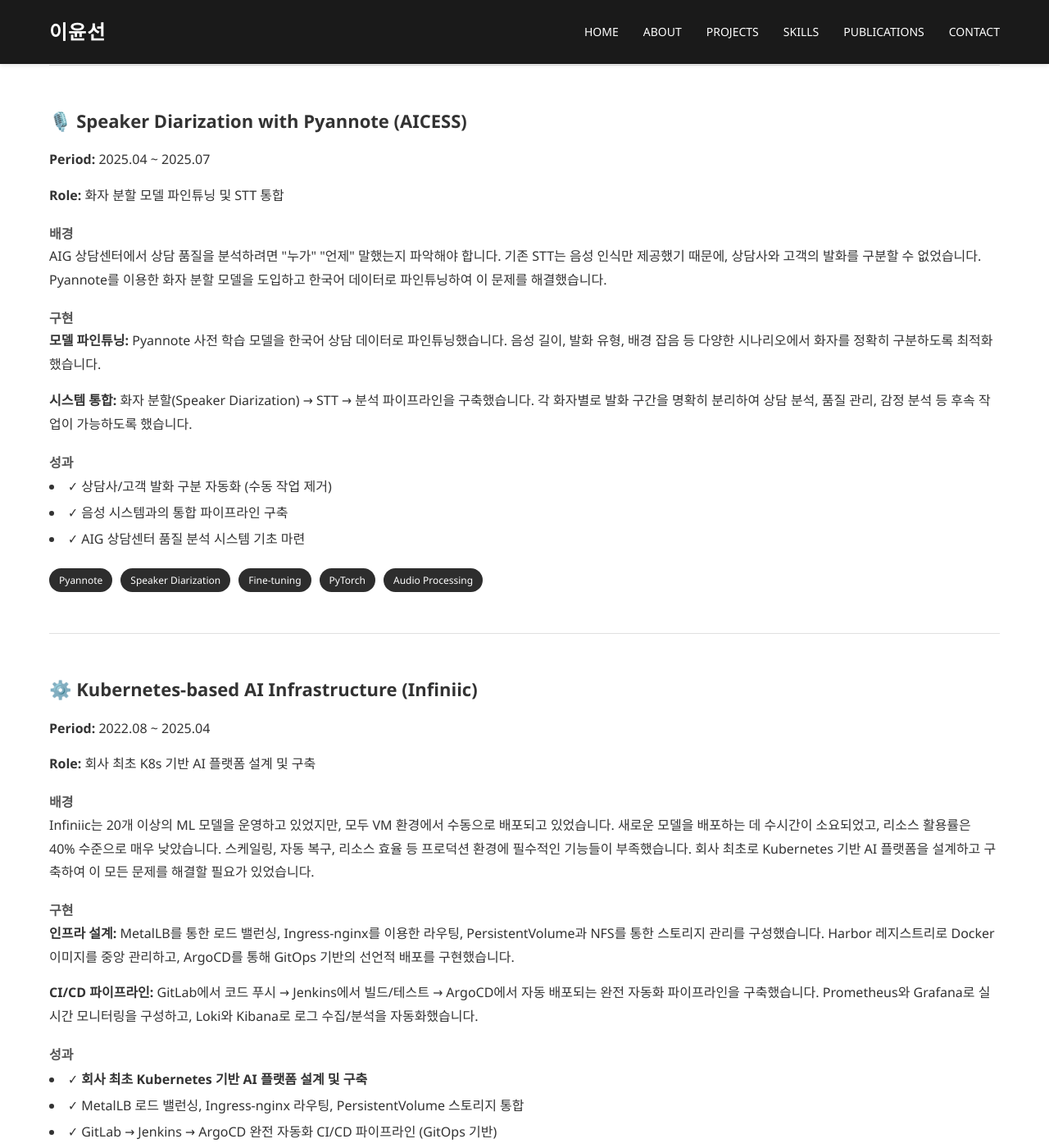
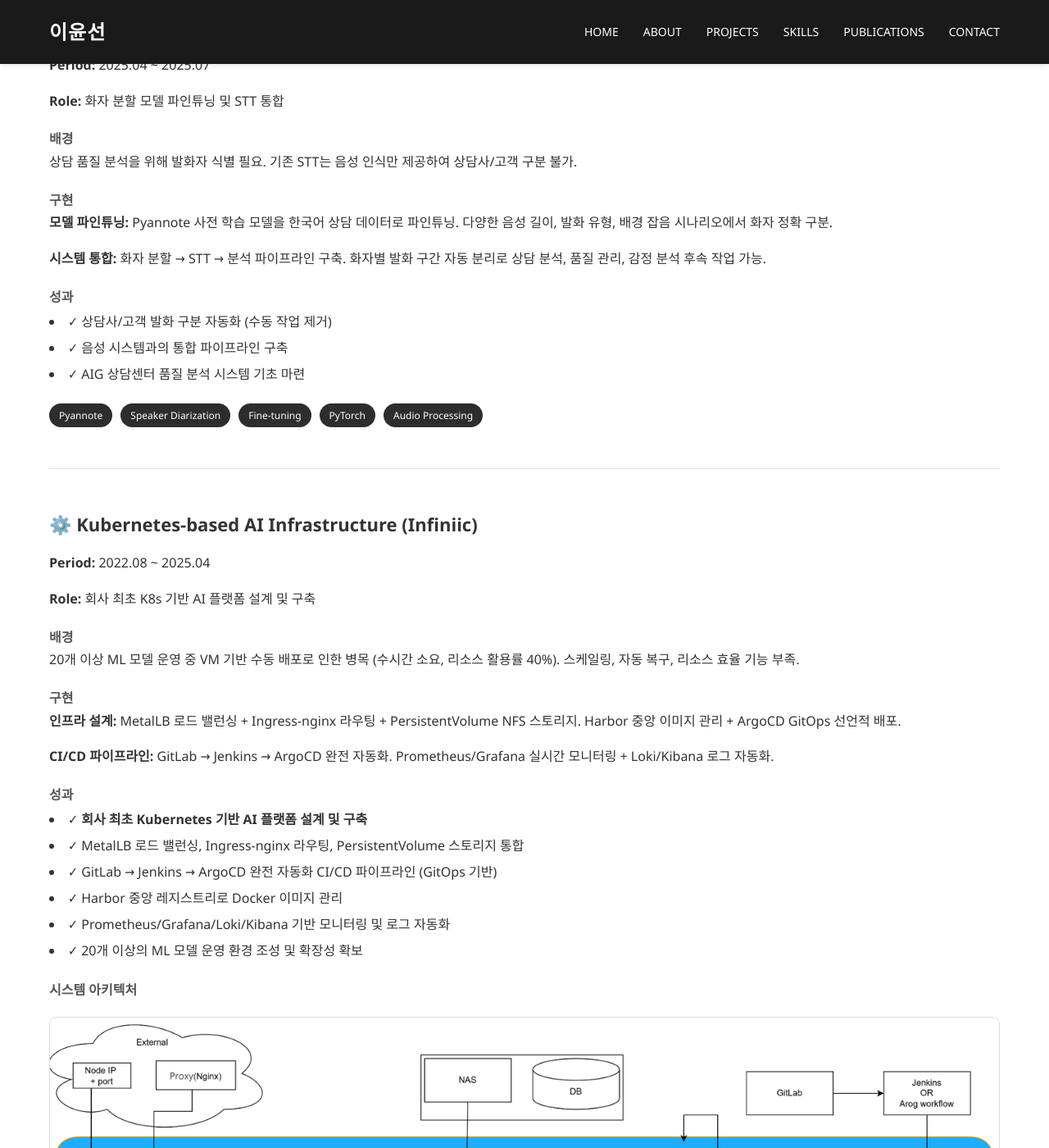
Before and after one commit to ckc5800/ckc5800.github.io, a Jekyll site: the page built from projects.html, in a window 1280 px wide and 1400 px high, scrolled down 2492 px. Shown: the whole window at 82% size. Built offline with Jekyll 4.4.1, drawn with Linux system fonts in a browser that asks for light colours; some of the changed text lies outside the part shown.

Commit message:
Rewrite all project sections with professional portfolio writing principles

```diff
--- a/projects.html
+++ b/projects.html
@@ -11,11 +11,11 @@ title: Projects
     <p><strong>Role:</strong> 혼자 풀스택 설계 및 구축 (Architecture, Backend, Frontend, DevOps)</p>
 
     <h4 style="margin-top: 20px; color: #555;">배경</h4>
-    <p>AICESS의 음성 상담 센터(AIG)는 대규모 AI 음성 합성 서비스가 필요했습니다. 기존 TTS 시스템은 사용자 요청에서 음성 출력까지의 시간(TTFB)이 약 2.3초로 길어서 실시간 상담에 부적합했습니다. 또한 동시에 처리할 수 있는 채널이 제한되어 스케일링에 문제가 있었습니다. 이를 해결하기 위해 혼자서 전체 시스템을 풀스택으로 재설계하고 구축했습니다.</p>
+    <p>AIG 상담센터 TTS 시스템의 응답 시간 2.3초 문제 및 동시 채널 부족(12ch). 실시간 음성 합성 요구로 인한 시스템 재설계 필요.</p>
 
     <h4 style="margin-top: 20px; color: #555;">구현</h4>
-    <p><strong>시스템 아키텍처:</strong> FastAPI 기반 WebSocket/REST API 게이트웨이를 중심으로, vLLM-Omni(Qwen3-TTS-1.7B) 추론 엔진, Redis 분산락 & 캐싱 레이어, React 관리자 대시보드를 구성했습니다. 문장 단위 논리 청킹으로 응답 시간을 분산시키고, WebSocket을 통한 지속적 스트리밍으로 첫 음성 출력까지의 시간을 획기적으로 단축했습니다.</p>
-    <p><strong>성능 최적화:</strong> Pre-Normalization, CUDA Graph Warmup, 세마포어 기반 동시성 제어로 GPU 메모리 효율을 극대화했습니다. Redis 캐싱으로 동일 문장 재요청 시 0ms 응답을 구현했습니다. 또한 5가지 핵심 엔지니어링 문제(팝 노이즈, GC 누수, 세션 탈취, ITN 토크나이저, CPU 병목)를 프로덕션 환경에서 발견하고 해결했습니다.</p>
+    <p><strong>시스템 아키텍처:</strong> FastAPI WebSocket/REST 게이트웨이 + vLLM-Omni(Qwen3-TTS) 추론 엔진 + Redis 분산락 & 캐싱 + React 대시보드. 문장 단위 논리 청킹 및 WebSocket 스트리밍으로 TTFB 단축.</p>
+    <p><strong>성능 최적화:</strong> Pre-Normalization, CUDA Graph Warmup, 세마포어 동시성 제어로 GPU 메모리 극대화. Redis 캐싱으로 동일 문장 0ms 응답 구현. 5가지 엔지니어링 문제 해결 (팝 노이즈, GC 누수, 세션 탈취, ITN 토크나이저, CPU 병목).</p>
 
     <h4 style="margin-top: 20px; color: #555;">성과 (KPI)</h4>
     <ul style="list-style-position: inside; line-height: 2;">
@@ -74,11 +74,11 @@ title: Projects
     <p><strong>Role:</strong> STT 배포 및 서빙 담당 (팀 협업)</p>
 
     <h4 style="margin-top: 20px; color: #555;">배경</h4>
-    <p>AICESS의 AIG 상담센터는 하루 수천 건의 전화 통화를 실시간으로 처리해야 합니다. 기존 STT 시스템은 구조상 병목이 있어 동시 처리 채널이 부족했고, 추론 지연시간이 불안정했습니다. Whisper-large-v3와 WhisperX를 활용한 음성인식 시스템을 재구축하고, 파이프라인 전체를 최적화할 필요가 있었습니다.</p>
+    <p>하루 수천 건 전화 통화 실시간 처리 필요. 기존 STT 시스템 병목으로 인한 채널 부족 및 추론 지연 불안정.</p>
 
     <h4 style="margin-top: 20px; color: #555;">구현</h4>
-    <p><strong>시스템 재구축:</strong> Triton Inference Server 기반으로 음성인식 파이프라인을 모듈화했습니다. 로그 및 Docker 구조를 개선하고, 재사용성을 위해 코드를 모듈화했습니다. WhisperX를 이용한 화자 분할과 STT를 통합하여 상담사/고객 구분이 가능하게 구성했습니다.</p>
-    <p><strong>성능 최적화:</strong> 전처리/병렬 코드를 추가하여 처리 속도를 향상시켰습니다. 컨테이너 재시작 모니터링 등 안전성 관련 설정을 강화했습니다. 배치 처리와 스트리밍 처리를 모두 지원하도록 설계하여 다양한 사용 사례에 대응했습니다.</p>
+    <p><strong>시스템 재구축:</strong> Triton Inference Server 기반 음성인식 파이프라인 모듈화. Docker 구조 개선 및 코드 재사용성 향상. WhisperX 기반 화자 분할 + STT 통합으로 상담사/고객 발화 자동 구분.</p>
+    <p><strong>성능 최적화:</strong> 전처리 병렬화 및 배치/스트리밍 처리 통합. 컨테이너 모니터링 강화 및 안정성 확보.</p>
 
     <h4 style="margin-top: 20px; color: #555;">성과</h4>
     <ul style="list-style-position: inside; line-height: 2;">
@@ -106,11 +106,11 @@ title: Projects
     <p><strong>Role:</strong> 화자 분할 모델 파인튜닝 및 STT 통합</p>
 
     <h4 style="margin-top: 20px; color: #555;">배경</h4>
-    <p>AIG 상담센터에서 상담 품질을 분석하려면 "누가" "언제" 말했는지 파악해야 합니다. 기존 STT는 음성 인식만 제공했기 때문에, 상담사와 고객의 발화를 구분할 수 없었습니다. Pyannote를 이용한 화자 분할 모델을 도입하고 한국어 데이터로 파인튜닝하여 이 문제를 해결했습니다.</p>
+    <p>상담 품질 분석을 위해 발화자 식별 필요. 기존 STT는 음성 인식만 제공하여 상담사/고객 구분 불가.</p>
 
     <h4 style="margin-top: 20px; color: #555;">구현</h4>
-    <p><strong>모델 파인튜닝:</strong> Pyannote 사전 학습 모델을 한국어 상담 데이터로 파인튜닝했습니다. 음성 길이, 발화 유형, 배경 잡음 등 다양한 시나리오에서 화자를 정확히 구분하도록 최적화했습니다.</p>
-    <p><strong>시스템 통합:</strong> 화자 분할(Speaker Diarization) → STT → 분석 파이프라인을 구축했습니다. 각 화자별로 발화 구간을 명확히 분리하여 상담 분석, 품질 관리, 감정 분석 등 후속 작업이 가능하도록 했습니다.</p>
+    <p><strong>모델 파인튜닝:</strong> Pyannote 사전 학습 모델을 한국어 상담 데이터로 파인튜닝. 다양한 음성 길이, 발화 유형, 배경 잡음 시나리오에서 화자 정확 구분.</p>
+    <p><strong>시스템 통합:</strong> 화자 분할 → STT → 분석 파이프라인 구축. 화자별 발화 구간 자동 분리로 상담 분석, 품질 관리, 감정 분석 후속 작업 가능.</p>
 
     <h4 style="margin-top: 20px; color: #555;">성과</h4>
     <ul style="list-style-position: inside; line-height: 2;">
@@ -136,11 +136,11 @@ title: Projects
     <p><strong>Role:</strong> 회사 최초 K8s 기반 AI 플랫폼 설계 및 구축</p>
 
     <h4 style="margin-top: 20px; color: #555;">배경</h4>
-    <p>Infiniic는 20개 이상의 ML 모델을 운영하고 있었지만, 모두 VM 환경에서 수동으로 배포되고 있었습니다. 새로운 모델을 배포하는 데 수시간이 소요되었고, 리소스 활용률은 40% 수준으로 매우 낮았습니다. 스케일링, 자동 복구, 리소스 효율 등 프로덕션 환경에 필수적인 기능들이 부족했습니다. 회사 최초로 Kubernetes 기반 AI 플랫폼을 설계하고 구축하여 이 모든 문제를 해결할 필요가 있었습니다.</p>
+    <p>20개 이상 ML 모델 운영 중 VM 기반 수동 배포로 인한 병목 (수시간 소요, 리소스 활용률 40%). 스케일링, 자동 복구, 리소스 효율 기능 부족.</p>
 
     <h4 style="margin-top: 20px; color: #555;">구현</h4>
-    <p><strong>인프라 설계:</strong> MetalLB를 통한 로드 밸런싱, Ingress-nginx를 이용한 라우팅, PersistentVolume과 NFS를 통한 스토리지 관리를 구성했습니다. Harbor 레지스트리로 Docker 이미지를 중앙 관리하고, ArgoCD를 통해 GitOps 기반의 선언적 배포를 구현했습니다.</p>
-    <p><strong>CI/CD 파이프라인:</strong> GitLab에서 코드 푸시 → Jenkins에서 빌드/테스트 → ArgoCD에서 자동 배포되는 완전 자동화 파이프라인을 구축했습니다. Prometheus와 Grafana로 실시간 모니터링을 구성하고, Loki와 Kibana로 로그 수집/분석을 자동화했습니다.</p>
+    <p><strong>인프라 설계:</strong> MetalLB 로드 밸런싱 + Ingress-nginx 라우팅 + PersistentVolume NFS 스토리지. Harbor 중앙 이미지 관리 + ArgoCD GitOps 선언적 배포.</p>
+    <p><strong>CI/CD 파이프라인:</strong> GitLab → Jenkins → ArgoCD 완전 자동화. Prometheus/Grafana 실시간 모니터링 + Loki/Kibana 로그 자동화.</p>
 
     <h4 style="margin-top: 20px; color: #555;">성과</h4>
     <ul style="list-style-position: inside; line-height: 2;">
@@ -176,11 +176,11 @@ title: Projects
     <p><strong>Role:</strong> 사내 지식 관리 및 요약 시스템 개발</p>
 
     <h4 style="margin-top: 20px; color: #555;">배경</h4>
-    <p>Infiniic의 직원들은 매일 수백 건의 회의록, 기술 문서, 프로젝트 리포트를 작성합니다. 이런 문서들을 효율적으로 검색하고 참고하기 위해서는 각 문서의 핵심 내용을 자동으로 요약하는 시스템이 필요했습니다. 수동 요약은 시간이 오래 걸리고 비효율적이므로, 사전 학습된 NLP 모델을 활용한 자동 요약 시스템을 구축했습니다.</p>
+    <p>수백 건 일일 문서 (회의록, 기술 문서, 프로젝트 리포트) 생성. 핵심 내용 자동 요약 및 검색 시스템 필요.</p>
 
     <h4 style="margin-top: 20px; color: #555;">구현</h4>
-    <p><strong>모델 선택 및 파인튜닝:</strong> BART와 T5 두 가지 모델을 비교 실험했습니다. 회의록, 기술 문서 등 다양한 도메인 데이터로 파인튜닝하여 정확도를 최대화했습니다. Hugging Face의 사전 학습 모델을 활용하여 빠르게 프로토타입을 구축하고, Kubernetes 환경에 배포했습니다.</p>
-    <p><strong>시스템 구축:</strong> 문서 업로드 → 요약 생성 → 메타데이터 저장 → 검색 인덱싱의 완전 자동화 파이프라인을 구축했습니다. 월 1,000건 이상의 문서를 실시간으로 처리할 수 있도록 스케일 했습니다.</p>
+    <p><strong>모델 선택 및 파인튜닝:</strong> BART/T5 모델 비교 실험. 회의록, 기술 문서 등 다양한 도메인 데이터로 파인튜닝. Hugging Face 사전 학습 모델 기반 프로토타입 → Kubernetes 배포.</p>
+    <p><strong>시스템 구축:</strong> 문서 업로드 → 요약 생성 → 메타데이터 저장 → 검색 인덱싱 완전 자동화. 월 1,000건 이상 실시간 처리 규모 확보.</p>
 
     <h4 style="margin-top: 20px; color: #555;">성과</h4>
     <ul style="list-style-position: inside; line-height: 2;">
@@ -222,11 +222,11 @@ title: Projects
     <p><strong>Role:</strong> 전차 탐지 모델 개발 및 프로덕션 최적화</p>
 
     <h4 style="margin-top: 20px; color: #555;">배경</h4>
-    <p>국방 도메인에서 정찰 영상 또는 드론 영상에서 전차를 자동으로 탐지하는 것은 중요한 과제입니다. 기존에는 수동 분석에 의존했기 때문에 시간이 오래 걸리고 비용이 높았습니다. YOLO 기반의 고정확도 실시간 탐지 모델을 개발하여 이 작업을 자동화해야 했습니다.</p>
+    <p>정찰/드론 영상에서 전차 자동 탐지 필요. 기존 수동 분석의 시간 및 비용 문제.</p>
 
     <h4 style="margin-top: 20px; color: #555;">구현</h4>
-    <p><strong>모델 개발:</strong> YOLOv5/YOLOv8 기반으로 전차 탐지 모델을 구축했습니다. 국방 도메인의 특수한 데이터셋(다양한 조도, 각도, 배경)에 대한 강건성을 확보하기 위해 데이터 증강과 하이퍼파라미터 튜닝을 수행했습니다.</p>
-    <p><strong>프로덕션 최적화:</strong> TensorRT를 이용한 모델 양자화로 추론 속도를 극대화했습니다. CUDA 최적화와 배치 처리를 통해 GPU 활용률을 70% 이상으로 달성했으며, 엣지 디바이스에서도 실시간 처리가 가능하도록 했습니다.</p>
+    <p><strong>모델 개발:</strong> YOLOv5/v8 기반 전차 탐지 모델. 다양한 조도, 각도, 배경 시나리오 강건성 확보를 위한 데이터 증강 및 하이퍼파라미터 튜닝.</p>
+    <p><strong>프로덕션 최적화:</strong> TensorRT 양자화로 추론 속도 극대화. CUDA 최적화 및 배치 처리로 GPU 활용률 70% 달성. 엣지 디바이스 실시간 처리 가능.</p>
 
     <h4 style="margin-top: 20px; color: #555;">성과</h4>
     <ul style="list-style-position: inside; line-height: 2;">
@@ -253,11 +253,11 @@ title: Projects
     <p><strong>Role:</strong> 센서 퓨전 기반 자율주행 연구 및 모델 개발</p>
 
     <h4 style="margin-top: 20px; color: #555;">배경</h4>
-    <p>자율주행 자동차의 정확한 환경 인식은 안전의 핵심입니다. 기존의 2D 세그멘테이션은 도로, 장애물, 보행자 등을 2차원 평면에서만 인식하기 때문에, 3차원 공간에서의 정확한 거리와 높이 정보를 놓칠 수 있습니다. LiDAR(3D 포인트 클라우드)와 카메라(2D 이미지)를 결합한 센서 퓨전 기반 3D 시맨틱 세그멘테이션 모델이 필요했습니다.</p>
+    <p>자율주행 환경 인식에 3D 거리/높이 정보 필수. 기존 2D 세그멘테이션의 한계로 인한 센서 퓨전 필요.</p>
 
     <h4 style="margin-top: 20px; color: #555;">구현</h4>
-    <p><strong>모델 아키텍처:</strong> Trans-Unet(Transformer + U-Net 하이브리드) 아키텍처를 설계하여 LiDAR 포인트 클라우드와 카메라 이미지를 효과적으로 퓨전했습니다. Transformer의 장거리 의존성 학습과 U-Net의 다중 스케일 피처 추출을 결합하여 정확도를 극대화했습니다.</p>
-    <p><strong>연구 기여:</strong> 학술 논문 2편을 제1저자로 게재하여 센서 퓨전 기반 3D 세그멘테이션의 방법론을 제시했습니다. 추가로 생성 모델(Latent Diffusion)을 활용한 학습 데이터 부족 문제 해결 연구도 수행하여 국방기술학회에서 우수 논문상을 수상했습니다.</p>
+    <p><strong>모델 아키텍처:</strong> Trans-Unet (Transformer + U-Net 하이브리드) 설계로 LiDAR 포인트 클라우드 + 카메라 이미지 효과적 퓨전. Transformer 장거리 의존성 + U-Net 다중 스케일 피처 추출 결합.</p>
+    <p><strong>연구 기여:</strong> 논문 2편 제1저자 게재 (한국자동차학회 2022.11, 2023.04). Latent Diffusion 기반 합성 데이터 생성 연구로 국방기술학회 우수 논문상 수상.</p>
 
     <h4 style="margin-top: 20px; color: #555;">성과</h4>
     <ul style="list-style-position: inside; line-height: 2;">
@@ -283,11 +283,11 @@ title: Projects
     <p><strong>Role:</strong> 생성 모델을 활용한 국방 데이터 확보 연구 및 구현</p>
 
     <h4 style="margin-top: 20px; color: #555;">배경</h4>
-    <p>국방 도메인의 AI 모델 개발은 학습 데이터 부족이 최대 과제입니다. 보안 상 제약으로 실제 국방 데이터 수집이 어렵기 때문입니다. 기존 GAN은 모드 붕괴 문제가 있었고, Stable Diffusion 등의 생성 모델은 일반 도메인에 최적화되어 있었습니다. Latent Diffusion을 국방 도메인에 맞게 커스터마이징하여 고품질의 합성 데이터를 생성하는 연구를 수행했습니다.</p>
+    <p>국방 도메인 AI 모델 개발의 학습 데이터 부족 (보안 제약으로 수집 어려움). GAN 모드 붕괴 문제 및 범용 생성 모델의 도메인 불일치.</p>
 
     <h4 style="margin-top: 20px; color: #555;">구현</h4>
-    <p><strong>모델 개발:</strong> Latent Diffusion의 노이즈 스케줄, 조건부 생성(Conditional Generation), 데이터셋 특성을 반영한 LoRA(Low-Rank Adaptation) 파인튜닝을 수행했습니다. 원본 국방 이미지의 스타일, 배경, 객체 특성을 학습하여 합성 데이터가 실제와 유사하면서도 다양하도록 했습니다.</p>
-    <p><strong>검증 및 평가:</strong> 생성된 합성 데이터를 실제 모델 학습에 사용하여 성능을 검증했습니다. 90% 이상의 유사도(FID Score 기준)로 충분한 품질의 데이터를 생성할 수 있음을 입증했습니다.</p>
+    <p><strong>모델 개발:</strong> Latent Diffusion 노이즈 스케줄 + 조건부 생성 + LoRA 파인튜닝. 국방 이미지의 스타일, 배경, 객체 특성 학습으로 현실성 높은 합성 데이터 생성.</p>
+    <p><strong>검증 및 평가:</strong> 합성 데이터를 실제 모델 학습에 적용하여 검증. FID Score 기준 90% 이상 유사도 달성.</p>
 
     <h4 style="margin-top: 20px; color: #555;">성과</h4>
     <ul style="list-style-position: inside; line-height: 2;">
@@ -321,11 +321,11 @@ title: Projects
     <p><strong>Role:</strong> 독립 개발 (Full-Stack) - GUI 도구 설계 및 구현</p>
 
     <h4 style="margin-top: 20px; color: #555;">배경</h4>
-    <p>Eden T&S는 대규모 PDF/이미지 문서에서 표(Table) 영역을 추출하는 OCR 프로젝트를 진행 중이었습니다. 하지만 학습 데이터의 수동 주석이 병목이었습니다. 매월 수만 장의 문서를 처리해야 했는데, 표 영역을 수동으로 찾고 표시하는 작업에 많은 시간이 소요되었습니다. 이 과정을 자동화하는 주석 도구(Annotation Tool)가 필요했습니다.</p>
+    <p>월 수만 장 PDF/이미지 문서에서 표 영역 추출 필요. 수동 주석 병목으로 대규모 데이터 처리 불가.</p>
 
     <h4 style="margin-top: 20px; color: #555;">구현</h4>
-    <p><strong>시스템 아키텍처:</strong> PyQt를 이용한 직관적인 GUI를 설계했습니다. 사용자가 PDF/이미지를 업로드하면 Tesseract OCR과 OpenCV를 이용한 표 탐지가 자동으로 수행되고, Vision Transformer(ViT)로 표 영역을 검증합니다. 사용자는 필요시 자동 결과를 수정할 수 있도록 했습니다.</p>
-    <p><strong>정확도 향상:</strong> RNN 기반 텍스트 추출 및 정규화로 복잡한 표 구조도 정확하게 처리했습니다. 한국어, 영어, 혼합 문서 등 다양한 언어와 포맷을 지원하도록 확장했습니다. 자동 주석 결과의 신뢰도를 평가하여, 신뢰도가 낮은 경우만 사용자 검증을 요청하는 방식으로 효율성을 극대화했습니다.</p>
+    <p><strong>시스템 아키텍처:</strong> PyQt GUI + Tesseract OCR + OpenCV 표 탐지 + Vision Transformer 검증. 사용자 수정 기능 포함.</p>
+    <p><strong>정확도 향상:</strong> RNN 기반 텍스트 추출 및 정규화로 복잡한 표 구조 처리. 한국어, 영어, 혼합 문서 다국어 지원. 신뢰도 평가 기반 선택적 사용자 검증으로 효율성 극대화.</p>
 
     <h4 style="margin-top: 20px; color: #555;">성과</h4>
     <ul style="list-style-position: inside; line-height: 2;">
@@ -352,11 +352,11 @@ title: Projects
     <p><strong>Role:</strong> 인턴 - 데이터 엔지니어링 및 ETL 파이프라인 구축</p>
 
     <h4 style="margin-top: 20px; color: #555;">배경</h4>
-    <p>Quhedge는 금융 시장 데이터를 분석하여 투자 전략을 수립하는 회사입니다. 정확한 분석을 위해서는 신뢰할 수 있는 고품질의 데이터가 필수입니다. 다양한 소스에서 수집되는 금융 데이터들을 정제하고 통합하는 과정이 수동으로 진행되어 비효율적이었습니다. 자동화된 ETL(Extract-Transform-Load) 파이프라인 구축이 시급했습니다.</p>
+    <p>금융 데이터 분석을 위한 고품질 데이터 필수. 다중 소스 수집 데이터의 수동 정제 및 통합으로 인한 비효율.</p>
 
     <h4 style="margin-top: 20px; color: #555;">구현</h4>
-    <p><strong>데이터 수집 & 정제:</strong> 여러 금융 데이터 소스(시세 정보, 거래량, 기업 공시 등)에서 매일 50+ GB의 데이터를 수집했습니다. Python Pandas와 NumPy를 이용해 결측값 처리, 이상치 제거, 형식 정규화 등의 전처리를 수행했습니다. 데이터 결측값 처리율을 99.5% 이상으로 높여 모델 학습에 최적화된 데이터를 확보했습니다.</p>
-    <p><strong>자동화 파이프라인:</strong> Apache Airflow를 이용해 데이터 수집 → 정제 → 검증 → 저장의 전체 과정을 자동화했습니다. SQL 기반 데이터 관리로 데이터 일관성을 보장했습니다. 데이터 품질 검증 도구를 개발하여 이상 데이터를 조기에 탐지할 수 있도록 했습니다.</p>
+    <p><strong>데이터 수집 & 정제:</strong> 다중 금융 데이터 소스 (시세, 거래량, 기업 공시 등)에서 일 50+ GB 수집. Pandas/NumPy 기반 결측값 처리, 이상치 제거, 형식 정규화. 결측값 처리율 99.5% 이상 달성.</p>
+    <p><strong>자동화 파이프라인:</strong> Apache Airflow 기반 수집 → 정제 → 검증 → 저장 완전 자동화. SQL 데이터 일관성 보장. 데이터 품질 검증 도구로 이상 데이터 조기 탐지.</p>
 
     <h4 style="margin-top: 20px; color: #555;">성과</h4>
     <ul style="list-style-position: inside; line-height: 2;">
```
